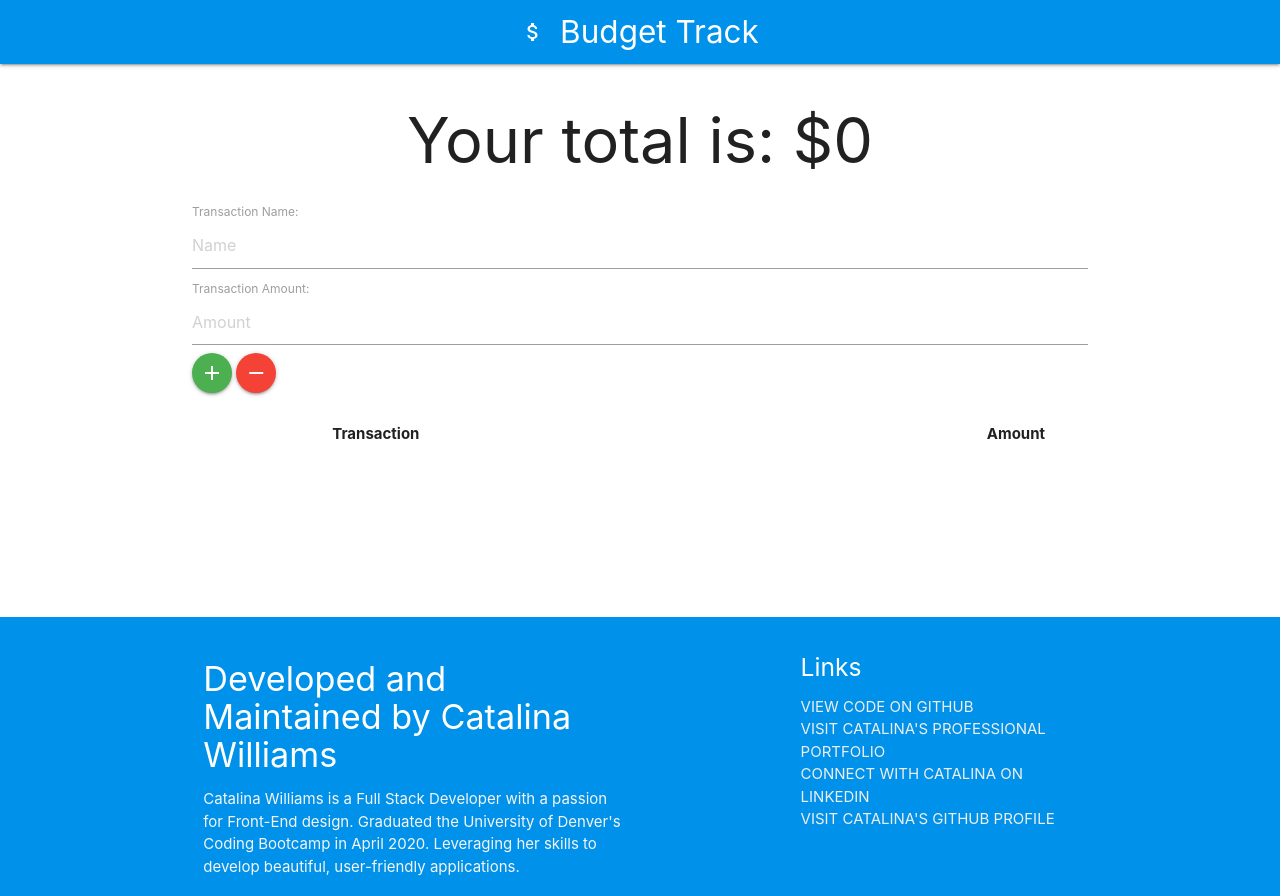
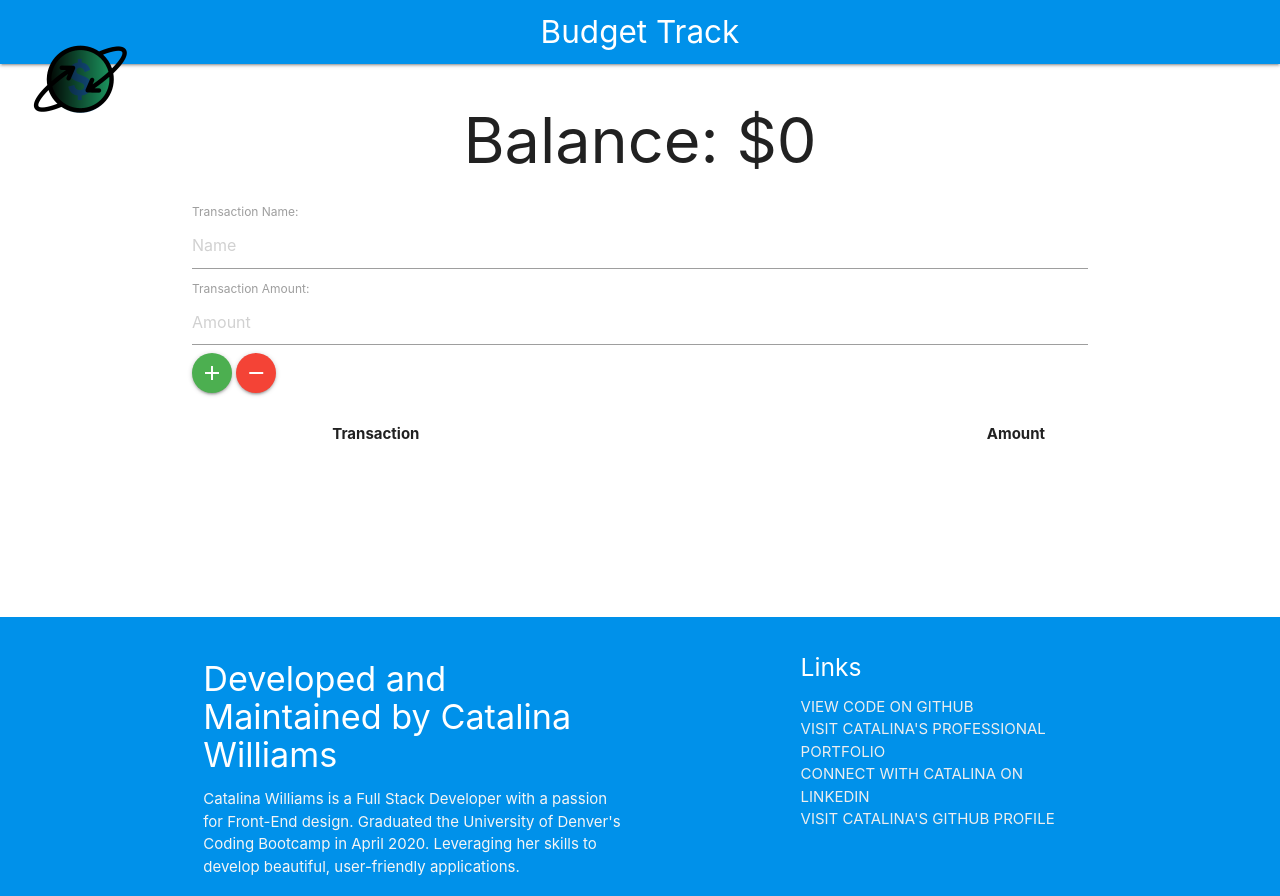
Before and after one commit to catalinarose1361/Budget-Track, a website: page Develop/public/index.html in a window 1280 px wide. Shown: the top 896 px of the page. Drawn offline with nearby package versions, Linux system fonts and the light colour scheme; no server answers.

Commit message:
added original logo

```diff
--- a/Develop/public/index.html
+++ b/Develop/public/index.html
@@ -5,6 +5,8 @@
     <meta name="viewport" content="width=device-width, initial-scale=1.0" />
     <meta http-equiv="X-UA-Compatible" content="ie=edge" />
     <meta name="theme-color" content="#317EFB" />
+    <!-- Favicon -->
+    <link rel="shortcut icon" type="image/x-icon" href="icons/iconnew2.png" />
 
   <!--Import Google Icon Font-->
   <link href="https://fonts.googleapis.com/icon?family=Material+Icons" rel="stylesheet">
@@ -17,15 +19,19 @@
   </head>
   <body>
     <nav id="header">
-      <div class="nav-wrapper light-blue accent-4 .deep-orange-text">
-        <a href="#!" class="brand-logo center"><i class="material-icons">attach_money</i>Budget Track</a>
+      <div class="nav-wrapper light-blue accent-4">
+        <img src="icons/iconnew2.png" alt="logo">
+
+        <a href="#" class="brand-logo center">Budget Track</a>
 
       </div>
+
+
     </nav>
 
     <div class="container" id="container2">
       <div class="total center">
-        <h1>Your total is: $<span id="total">0</span></h1>
+        <h1>Balance: $<span id="total">0</span></h1>
       </div>
       <form>
         <label for="t-name">Transaction Name:</label>
--- a/Develop/public/manifest.webmanifest.json
+++ b/Develop/public/manifest.webmanifest.json
@@ -3,12 +3,12 @@
     "short_name": "Budget App",
     "icons": [
       {
-        "src": "icons/icon-192x192.png",
+        "src": "icons/iconnew.png",
         "sizes": "192x192",
         "type": "image/png"
       },
       {
-        "src": "icons/icon-512x512.png",
+        "src": "icons/iconnew.png",
         "sizes": "512x512",
         "type": "image/png"
       }
```
Also changed, not shown: Develop/public/icons/iconnew.png (added), Develop/public/icons/iconnew2.png (added).
